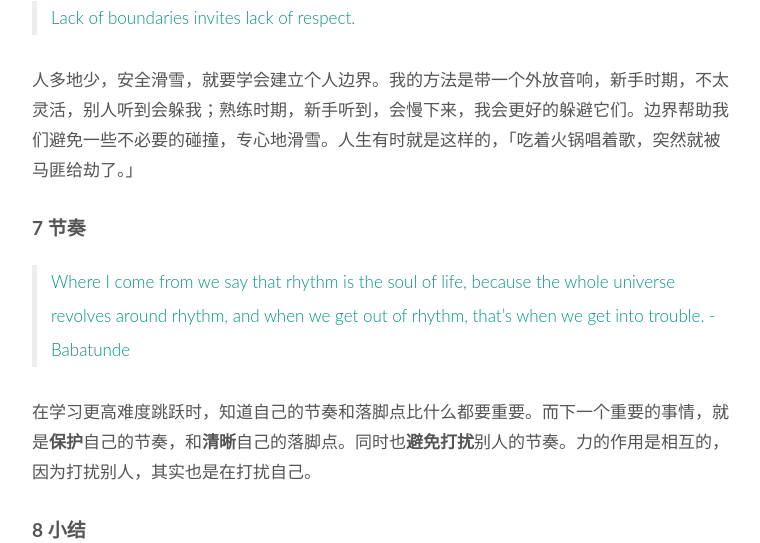
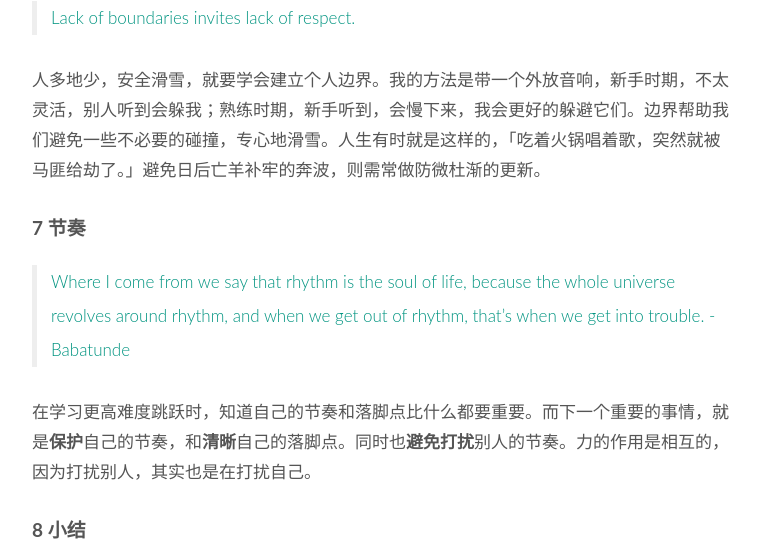
Before and after one commit to WillWang-X/willwang-x.github.io, a Jekyll site: the page built from _posts/blogs/2021-04-06-s-and-adventure.md, in a window 1280 px wide and 900 px high, scrolled down 4871 px, cut to the strip 191-734 px from the top of the window. Shown: the whole strip, without its empty margins (258-1018 px from the left). Built offline with Jekyll 4.4.1, drawn with Linux system fonts in a browser that asks for light colours; some of the changed text lies outside the part shown.

Commit message:
Update for readability

```diff
--- a/_posts/blogs/2021-04-06-s-and-adventure.md
+++ b/_posts/blogs/2021-04-06-s-and-adventure.md
@@ -43,7 +43,7 @@
 
 好的环境是适合你的环境。就[雪况](https://i.imgur.com/XmEtIQ9.png)而言，Corduroy 适合刻滑；Powder (粉雪) 适合新手和各种雪地冒险；Hard-Pack 适合速滑。比如，第一次单板，如果没有遇到棉花糖版雪的 Mt Baker，我是不敢大胆尝试，在这个全新未知的运动上。
 
-当然，除了雪况，还有雪场。比如，如果没有遇到 Whistler Blackcomb 宽广漫长坡度适合的粉雪绿道，我可能不会第二次就学会换刃基础。如果没有遇到 Mt Bachelor 的超级粉雪，我是不敢 第 10 次就穿越小树林。
+当然，除了雪况，还有雪场。比如，如果没有遇到 Whistler Blackcomb 宽广漫长坡度适合的粉雪绿道，我可能不会第二次就学会换刃基础。如果没有遇到 Mt Bachelor 的超级粉雪，我是不敢第 10 次就穿越小树林。
 
 适合的前提，是知己知彼。
 
@@ -89,7 +89,7 @@
 
 > Lack of boundaries invites lack of respect.
 
-人多地少，安全滑雪，就要学会建立个人边界。我的方法是带一个外放音响，新手时期，不太灵活，别人听到会躲我；熟练时期，新手听到，会慢下来，我会更好的躲避它们。边界帮助我们避免一些不必要的碰撞，专心地滑雪。人生有时就是这样的，「吃着火锅唱着歌，突然就被马匪给劫了。」
+人多地少，安全滑雪，就要学会建立个人边界。我的方法是带一个外放音响，新手时期，不太灵活，别人听到会躲我；熟练时期，新手听到，会慢下来，我会更好的躲避它们。边界帮助我们避免一些不必要的碰撞，专心地滑雪。人生有时就是这样的，「吃着火锅唱着歌，突然就被马匪给劫了。」避免日后亡羊补牢的奔波，则需常做防微杜渐的更新。
 
 ## 7 节奏
 
```
